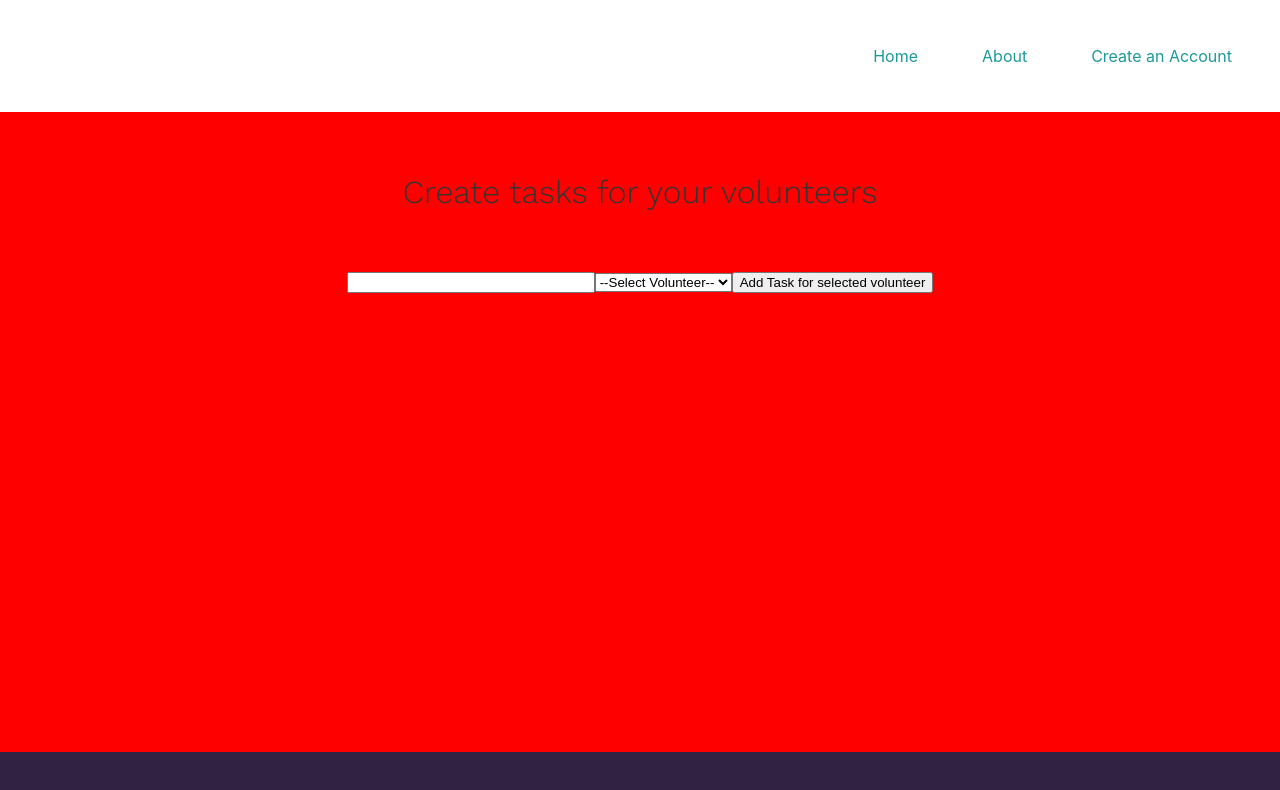
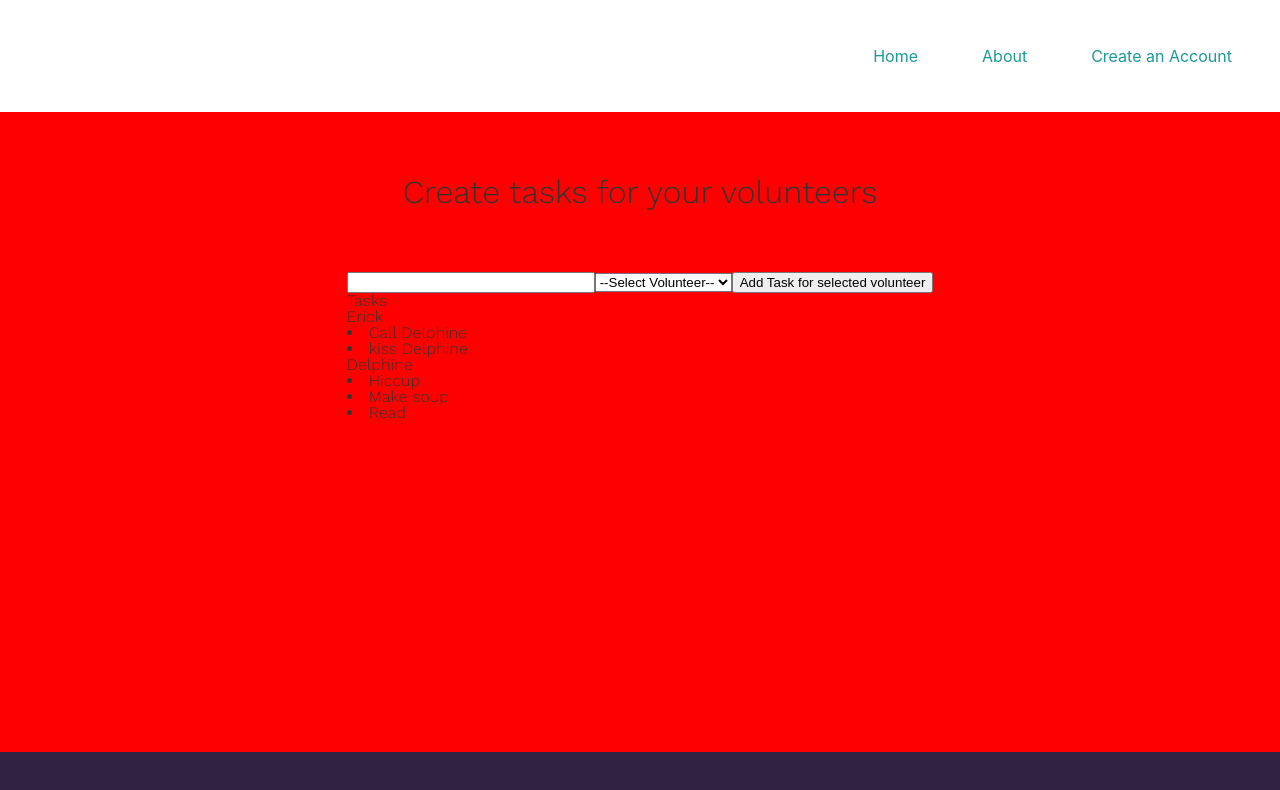
Before and after one commit to eg180/school-in-the-cloud, a React (Create React App) app: page /create-task in a window 1280 px wide. Shown: the top 790 px of the page. Built offline with nearby package versions, Linux system fonts and the light colour scheme.

Commit message:
Fixed issue with mapping through data in taskmaker

```diff
--- a/src/components/AdminTaskMaker.js
+++ b/src/components/AdminTaskMaker.js
@@ -73,13 +73,30 @@ export const AdminTaskMaker = (props) => {
                     <select name="username" id="role" onChange={handleChange}>
                         <option selected>--Select Volunteer--</option>
                         {props.volunteers ? props.volunteers.map((volunteer, indx) => {
-                            return <option key={indx} value={volunteer.username}>{volunteer.username}</option>
+                            <option key={indx} value={volunteer.username}>{volunteer.username}</option>
                         }) : <p>Add task</p>}
                     </select>
                     <button onClick={handleUpdateTask}>Add Task for selected volunteer</button>
                 </form>
                 <div>
+                    <h2>Tasks</h2>
+                        {props.volunteers ? props.volunteers.map((volunteer, indx) => {
+                            return (
+                            <div>
+                                <div>
+                                    {volunteer.username}
+                                </div>
+                                <div>
+                                    {volunteer.tasks.map((sub) => {
+                                        return (
+                                            <li>{sub.task}</li>
+                                        )
+                                    })}
+                                </div>
+                            </div>
 
+                            )
+                        }) : <p>No Tasks yet</p>}
 
                 </div>
             </div>
```
